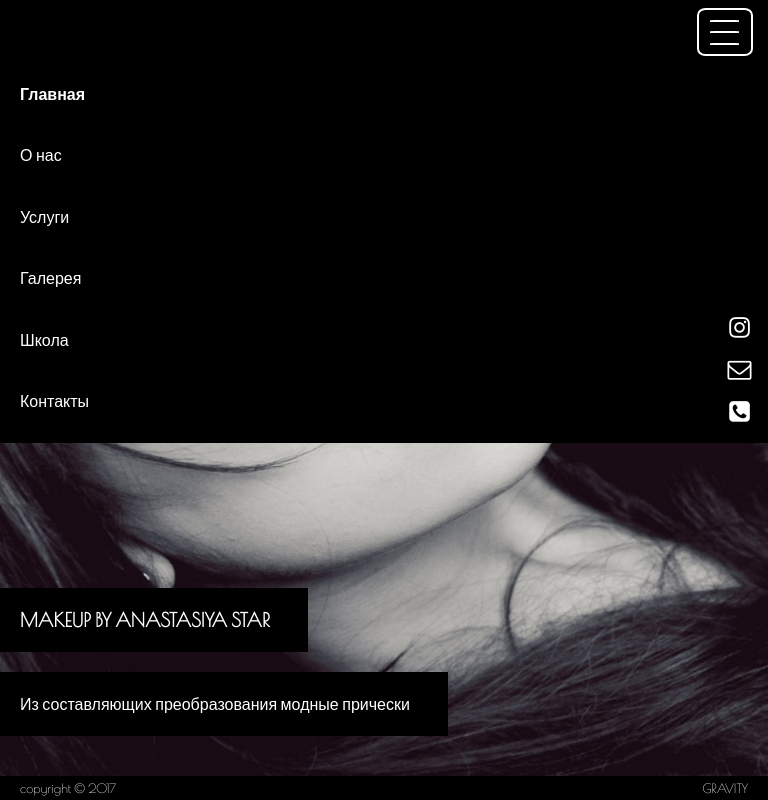
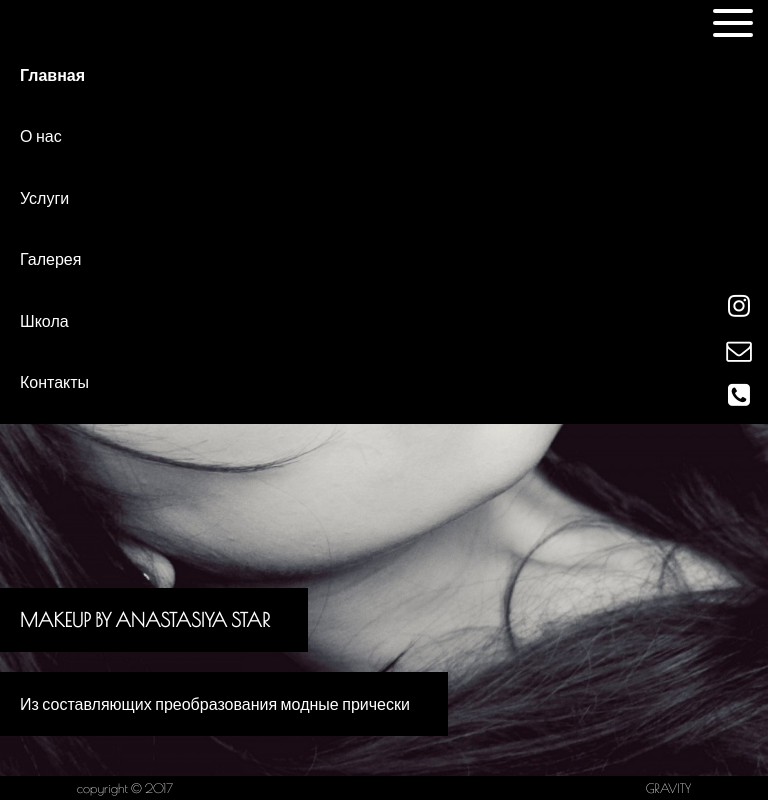
Before and after one commit to solnurkarim/beauty-salon-website, a plain HTML site: page index.html in a window 768 px wide. Both pictures are taken after a click on the element 724 px from the left and 32 px from the top of the page. Drawn offline with nearby package versions, Linux system fonts and the light colour scheme; no server answers.

Commit message:
more responsiveness for smaller screens added

```diff
--- a/css/style.css
+++ b/css/style.css
@@ -17,15 +17,11 @@
 	background-position: center;
 	background-attachment: fixed;
 	background-repeat: no-repeat;
-				/*height: 100%;*/
-				/*height: 1px;*/
-				/*min-height: 100vh;*/
 	overflow: -moz-scrollbars-vertical; /*scrollbar always visible*/
  	overflow-y: scroll;
 	font-family: 'Poiret One', sans-serif;
 	-webkit-font-smoothing: antialiased;
 	-moz-osx-font-smoothing: grayscale;
-				font-size: 1vmax;
 }
 
 body {
@@ -70,13 +66,13 @@
 }
 
 #logo-wrap {
-				width: 20%;
-				margin-left: 20%;
+	width: 100%;
+	position: relative;
 }
 
 #logo {
 	background-image: url('../images/logo-white.png');
-				height: 11vh;
+	height: 15vh;
 	background-size: contain;
 	background-repeat: no-repeat;
 	display: block;
@@ -84,10 +80,6 @@
 
 #nav-list-wrap {
 	position: relative;
-				/*position: absolute;*/
-				/*right: 0;*/
-				/*display: table;*/
-				padding-right: 20%;
 	white-space: nowrap;
 }
 
@@ -113,7 +105,6 @@
 
 #nav-list {
 	margin-right: 20px;
-				/*width: 80%;*/
 }
 
 .nav-li {
@@ -126,7 +117,7 @@
 	display: block;
 	text-decoration: none;
 	color: #fff;
-				font-size: 1vmax;
+	font-size: 1rem;
 }
 
 .nav-button:hover {
@@ -157,7 +148,7 @@
 	position: absolute;
 	background-color: #440144;
 	z-index: 10;
-				font-size: 1vw;
+	font-size: 1rem;
 }
 
 .drop-button {
@@ -187,13 +178,7 @@
 /* navigation bar styles end*/
 
 #content {
-				width: 60%;
 	margin: auto;
-				/*height: 0px;*/
-				/*min-height: 100%;*/
-				/*height: 100%;*/
-				/*background-color: #000;*/
-				/*text-align: center;*/
 }
 
 .main-inner {
@@ -230,20 +215,20 @@
 
 /* front-page */
 #bg-info {
+	display: none;
 	width: 100%;
 	position: fixed;
 	bottom: 8%;
+	left: 0;
 }
 
 #bg-title, #bg-desc {
 	padding-left: 20%;
 	line-height: 8vh;
 	background-color: #000;
-				/*padding-left: 200px;*/
 	padding-right: 5%;
 	margin-top: 20px;
 	display: table;
-
 }
 
 #bg-title {
@@ -251,20 +236,18 @@
 	font-size: 1.2em;
 	font-weight: bold;
 }
-			/* front-page end*/
+/* /front-page */
 
 footer {
 	position: absolute; /*always bottom footer*/
 	bottom: 0;
 	width: 100%;
 	background-color: #000;
-				height: 2.5vh;
+	height: 3.7vh;
 	display: flex;
 	color: #fff;
 	justify-content: space-between;
 	align-items: center;
-				padding-left: 20%;
-				padding-right: 20%;
 	font-size: 0.8vmax;
 }
 
@@ -272,21 +255,23 @@
 .gallery {
 	display: flex;
 	flex-wrap: wrap;
+	justify-content: space-evenly;
 }
 
 .gallery-img-wrap {
 	border: 1px solid #000;
 	overflow: hidden;
-				display: flex;
+	/*display: flex;*/
 	justify-content: center;
 	align-items: center;
 	cursor: pointer;
 	position: relative;
 	transition: .5s;
+	flex: 1 auto;
 }
 
 .img-wrap {
-				height: 300px;
+	height: 230px;
 	overflow: hidden;
 	display: flex;
 	align-items: center;
@@ -296,18 +281,18 @@
 	width: 100%;
 }
 
-			.img-wrap:hover img {
-
-			}
-
 .gallery-img-wrap img, .courses-img-wrap img {
 	height: 100%;
+	width: 100%;
+	object-fit: cover;
+	object-position: 50% 50%;
 	transition: .5s;
 }
 
 .gallery-img-wrap {
+	height: 200px;
 	width: 25%;
-				height: 200px;
+
 }
 
 .gallery-img-wrap:hover img {
@@ -324,7 +309,7 @@
 	background: #fff;
 	opacity: .3;
 }
-			/* gallery styles end*/
+/* /gallery styles */
 
 button.registration {
 	color: #000;
@@ -415,99 +400,124 @@
 }
 
 /* smaller screens/mobile devices support */
+
 @media only screen and (max-width: 768px) {
-				body {
+	html {
 		font-size: 2vmax;
 	}
 
 	header {
-					height: 8vh;
+		height: 45px;
 	}
 
 	nav {
+		position: fixed;
 		display: block;
+		width: 100%;
+		height: 45px;
+		z-index: 100;
 		background: #000;
 	}
 
-				#nav-list-wrap {
-					background: #000;
-					top: 8vh;
-					padding-left: 10px;
-					padding-bottom: 10px;
-					display: none;
+	main {
+		height: 100%;
 	}
 
-				#nav-icons {
-					position: absolute;
-					right: 3vw;
-					bottom: 4vmax;
-					transform: scale(1.5);
-					text-align: center;
+	.main-inner {
+		padding: 1px 20px;
+		margin: 0;
+		/*min-height: 100%;*/
 	}
 
 	#nav-mobile {
 		position: absolute;
 		display: flex;
 		flex-wrap: wrap;
-					justify-content: center;
-					align-content: space-evenly;
-					height: 6vh;
-					width: 7vh;
+		justify-content: flex-end;
+		align-content: center;
+		height: 100%;
+		width: 9vmax;
 		right: 2vw;
-					top: 1vh;
-					border-radius: 15%;
-					border: 2px solid #fff;
+		z-index: 101;
 	}
 
 	#nav-mobile div {
 		width: 55%;
-					height: 2px;
+		height: 4px;
+		margin-bottom: 0.5vmax;
+		margin-top: 0.5vmax;
 		background: #fff;
-					border-radius: 15%;
+		border-radius: 100px;
+	}
+
+	#nav-list-wrap {
+		background: #000;
+		width: 100%;
+		top: 45px;
+		padding-left: 10px;
+		padding-bottom: 10px;
+		display: none;
+		z-index: 99;
+	}
+
+	#nav-icons {
+		position: absolute;
+		right: 2vmax;
+		bottom: 4vmax;
+		transform: scale(1.6);
+		-ms-zoom: 1.6;
+		text-align: center;
 	}
 
 	#nav-icons li a {
 		display: block;
-					padding: 5px 0;
+		padding: 5px 5px;
+		margin: 0;
 	}
 
 	#logo-wrap {
 		display: none;
 	}
 
-				.nav-button {
+	#nav-list {
+		margin: 0;
+		width: 100%;
+	}
+
+	a.nav-button {
+		padding: 0 8px;
+		display: block;
 		font-size: 2vmax;
 		line-height: 8vmin;
+		width: 90%;
 	}
 
 	.nav-li {
 		display: block;
 	}
 
-				#content {
-					width: 100%;
+	.img-wrap {
+		height: initial;
 	}
 
-				.main-inner {
-					padding: 1px 20px;
+	.gallery-img-wrap {
+		width: 33%;
 	}
 
 	#bg-title, #bg-desc {
 		padding-left: 20px;
 	}
 
-				nav {
-					padding: 0 10px;
+	footer {
+		font-size: 0.8em;
+		padding: 0 20%;
+		height: 3vmax;
+	}
 }
 
-				a.nav-button {
-					padding: 0 8px;
-				}
-
-				footer {
-					font-size: 0.8em;
-					padding: 0 20px;
-					height: 3vmax;
+@media only screen and (max-width: 450px) {
+	.gallery-img-wrap {
+		width: 50%;
 	}
 }
 
@@ -516,8 +526,24 @@
 		padding: 0 20px;
 	}
 
+	#content {
+		width: 80%;
+	}
+
+	#logo-wrap {
+		left: 10%;
+	}
+
+	#nav-list-wrap {
+		padding-right: 10%;
+	}
+
 	a.nav-button {
 		padding: 0 10px;
+	}
+
+	footer {
+		padding: 0 10%;
 	}
 }
 
@@ -527,8 +553,24 @@
 	}
 }
 
-			@media only screen and (min-width: 1200px) {
+@media only screen and (min-width: 1300px) {
 	nav {
 		padding: 0 60px;
 	}
+
+	#content {
+		width: 60%;
 	}
+
+	#logo-wrap {
+		left: 20%;
+	}
+
+	#nav-list-wrap {
+		padding-right: 20%;
+	}
+
+	footer {
+		padding: 0 20%;
+	}
+}
--- a/js/script.js
+++ b/js/script.js
@@ -1,12 +1,19 @@
 $(document).ready(function() {
+	/*
+	modified version of James Padolsey's 'jQuery animation tutorial' on tutsplus.com
+	*/
+
 	var toLoad;
 	var hash = window.location.hash.substr(1);
 
+	// page load URL check for bookmarks/page refresh
 	var href = $('#nav-list li a').each(function(){
 		var href = $(this).attr('href');
-		if( hash != 'index' && hash == href.substr(0, href.length-5) ){
+		if( hash == href.substr(0, href.length-5) ){
 			toLoad = hash + '.html';
-			if( hash == 'gallery' ){
+			if( hash == 'index' || hash == '' ){
+				loadHome();
+			} else if( hash == 'gallery' ){
 				$('#content').load(toLoad, loadGallery);
 			} else {
 				$('#content').load(toLoad);
@@ -32,12 +39,6 @@ $(document).ready(function() {
 	});
 
 	function prepareContent() {
-		// if(hash == 'index'){
-		// 	$('#content').fadeOut('slow',loadContent);
-		// 	$('#bg-info').fadeIn('slow', hideLoader);
-		// } else {
-		// 	$('#content').fadeOut('slow',loadContent);
-		// }
 		$('#content').fadeOut('slow', loadContent);
 		if(hash == 'index'){
 			$('#bg-info').fadeIn('slow', hideLoader);
@@ -73,12 +74,19 @@ $(document).ready(function() {
 		});
 	}
 
+	function loadHome() {
+		$('#bg-info').fadeIn(1200);
+	}
+
 	// navbar display toggle for smaller screens/mobile devices
 	$('#nav-mobile').click(function(){
 		$('#nav-list-wrap').slideToggle();
 	});
 
-	$('#nav-mobile ~ nav a').click(function(){
-		$('#nav-list-wrap').slideToggle();
+	$('nav a').click(function(){
+		if($('#nav-mobile').css('display') == true){
+			$('#nav-list-wrap').slideToggle();
+		}
+
 	});
 });
```
Lines whose indentation alone changed are shown as unchanged.
